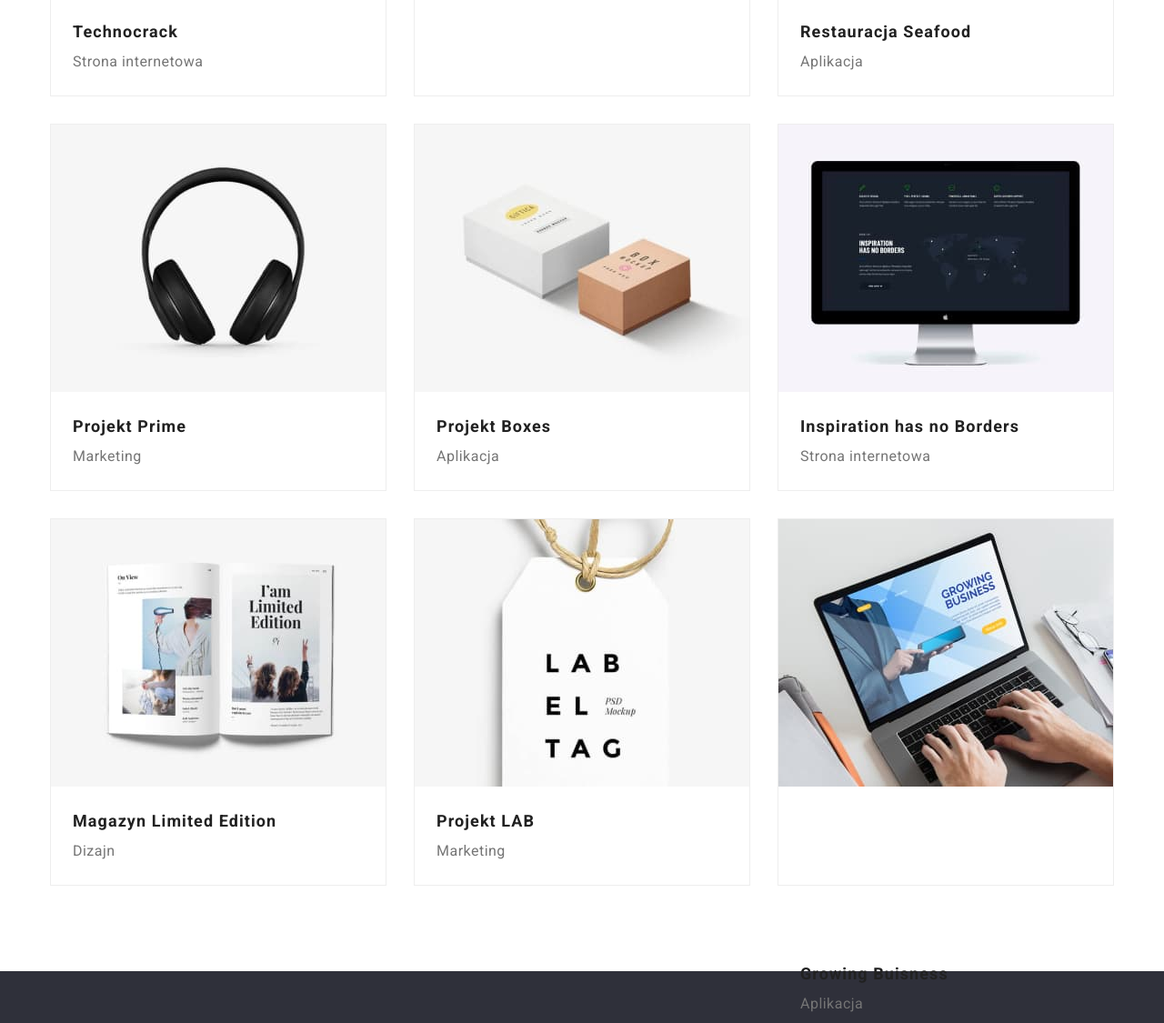
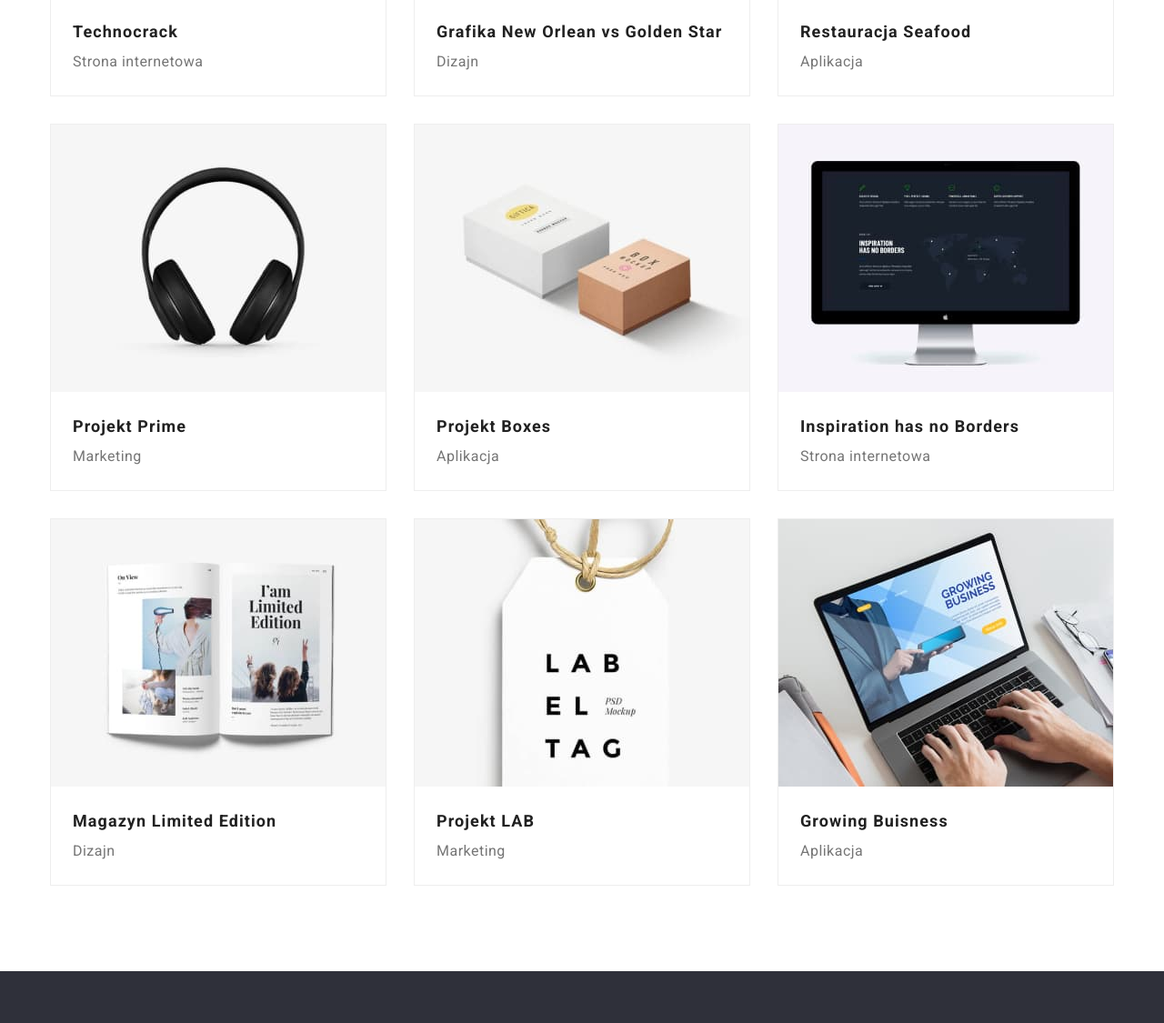
Before and after one commit to MateuszCharysz/goit-markup-hw-07, a plain HTML site: page portfolio.html in a window 1280 px wide. Shown: the part 560-1685 px from the top of the page at 91% size. Drawn offline with nearby package versions, Linux system fonts and the light colour scheme; files whose address does not match are found by name.

Commit message:
working portfolio
dont know what was wrong - copied working elements

```diff
--- a/css/styles.css
+++ b/css/styles.css
@@ -743,7 +743,6 @@ body {
 
 .project:hover .project__overlay {
   transform: translateY(0);
-  transition: transform var(--transition-time-timing);
 }
 
 .project__overlay {
@@ -766,7 +765,6 @@ body {
 }
 
 .project__overlay-mask {
-  display: block;
   position: relative;
   overflow: hidden;
 }
--- a/portfolio.html
+++ b/portfolio.html
@@ -64,8 +64,8 @@ font-family: "Roboto", sans-serif;-->
         <div class="project__overlay-mask"><img src="images/portfolio/prj1.jpg" alt="3-portrety-na-laptopie" width="370"
             height="294" />
           <div class="project__overlay">
-            <p class="project__overlay-text"> Technocrack jest popularną platformą wykorzystywaną do rozpowszechniania koronawirusa. Firmy
-              wykorzystują tę
+            <p class="project__overlay-text"> Technocrack jest popularną platformą wykorzystywaną do rozpowszechniania
+              koronawirusa. Firmy wykorzystują tę
               platformę
               do celów szpiegowskich i ataków na niezabezpieczone serwery konkurencji</p>
           </div>
@@ -76,8 +76,9 @@ font-family: "Roboto", sans-serif;-->
       <li class="project">
         <div class="project__overlay-mask"><img src="images//portfolio/prj2.jpg" alt="dwaj-zawodnicy-grajacy-w-kosza"
             width="370" height="294" />
-          <div class="projec__overlay">
-            <p class="project__overlay-text"> Technocrack jest popularną platformą wykorzystywaną do rozpowszechniania koronawirusa. Firmy
+          <div class="project__overlay">
+            <p class="project__overlay-text"> Technocrack jest popularną platformą wykorzystywaną do rozpowszechniania
+              koronawirusa. Firmy
               wykorzystują tę
               platformę
               do celów szpiegowskich i ataków na niezabezpieczone serwery konkurencji</p>
@@ -90,7 +91,8 @@ font-family: "Roboto", sans-serif;-->
         <div class="project__overlay-mask"><img src="images/portfolio/prj3.jpg" alt="logo-seafood" width="370"
             height="294" />
           <div class="project__overlay">
-            <p class="project__overlay-text"> Technocrack jest popularną platformą wykorzystywaną do rozpowszechniania koronawirusa. Firmy
+            <p class="project__overlay-text"> Technocrack jest popularną platformą wykorzystywaną do rozpowszechniania
+              koronawirusa. Firmy
               wykorzystują tę
               platformę
               do celów szpiegowskich i ataków na niezabezpieczone serwery konkurencji</p>
@@ -103,7 +105,8 @@ font-family: "Roboto", sans-serif;-->
         <div class="project__overlay-mask"><img src="images/portfolio/prj4.jpg" alt="czarne-sluchawki" width="370"
             height="294" />
           <div class="project__overlay">
-            <p class="project__overlay-text"> Technocrack jest popularną platformą wykorzystywaną do rozpowszechniania koronawirusa. Firmy
+            <p class="project__overlay-text"> Technocrack jest popularną platformą wykorzystywaną do rozpowszechniania
+              koronawirusa. Firmy
               wykorzystują tę
               platformę
               do celów szpiegowskich i ataków na niezabezpieczone serwery konkurencji</p>
@@ -113,10 +116,11 @@ font-family: "Roboto", sans-serif;-->
         <p class="project__type">Marketing</p>
       </li>
       <li class="project">
-        <div class="project__overlay-mask"><img src="images/portfolio/prj5.jpg" alt="pudelko-biale-i-brazowe" width="370"
-            height="294" />
+        <div class="project__overlay-mask"><img src="images/portfolio/prj5.jpg" alt="pudelko-biale-i-brazowe"
+            width="370" height="294" />
           <div class="project__overlay">
-            <p class="project__overlay-text"> Technocrack jest popularną platformą wykorzystywaną do rozpowszechniania koronawirusa. Firmy
+            <p class="project__overlay-text"> Technocrack jest popularną platformą wykorzystywaną do rozpowszechniania
+              koronawirusa. Firmy
               wykorzystują tę
               platformę
               do celów szpiegowskich i ataków na niezabezpieczone serwery konkurencji</p>
@@ -129,7 +133,8 @@ font-family: "Roboto", sans-serif;-->
         <div class="project__overlay-mask"><img src="images/portfolio/prj6.jpg" alt="monitor-z-tekstem-na-czarnym-tle"
             width="370" height="294" />
           <div class="project__overlay">
-            <p class="project__overlay-text"> Technocrack jest popularną platformą wykorzystywaną do rozpowszechniania koronawirusa. Firmy
+            <p class="project__overlay-text"> Technocrack jest popularną platformą wykorzystywaną do rozpowszechniania
+              koronawirusa. Firmy
               wykorzystują tę
               platformę
               do celów szpiegowskich i ataków na niezabezpieczone serwery konkurencji</p>
@@ -142,7 +147,8 @@ font-family: "Roboto", sans-serif;-->
         <div class="project__overlay-mask"><img src="images/portfolio/prj7.jpg" alt="otwarty-magazyn" width="370"
             height="294" />
           <div class="project__overlay">
-            <p class="project__overlay-text"> Technocrack jest popularną platformą wykorzystywaną do rozpowszechniania koronawirusa. Firmy
+            <p class="project__overlay-text"> Technocrack jest popularną platformą wykorzystywaną do rozpowszechniania
+              koronawirusa. Firmy
               wykorzystują tę
               platformę
               do celów szpiegowskich i ataków na niezabezpieczone serwery konkurencji</p>
@@ -155,7 +161,8 @@ font-family: "Roboto", sans-serif;-->
         <div class="project__overlay-mask"><img src="images/portfolio/prj8.jpg" alt="etykieta-LABELTAG" width="370"
             height="294" />
           <div class="project__overlay">
-            <p class="project__overlay-text"> Technocrack jest popularną platformą wykorzystywaną do rozpowszechniania koronawirusa. Firmy
+            <p class="project__overlay-text"> Technocrack jest popularną platformą wykorzystywaną do rozpowszechniania
+              koronawirusa. Firmy
               wykorzystują tę
               platformę
               do celów szpiegowskich i ataków na niezabezpieczone serwery konkurencji</p>
@@ -165,10 +172,11 @@ font-family: "Roboto", sans-serif;-->
         <p class="project__type">Marketing</p>
       </li>
       <li class="project">
-        <div class="project__overlay-mask"><img src="images/portfolio/prj9.jpg" alt="laptop-z-rekami" width="370"
-            height="294" />
-          <div class="projec__overlay">
-            <p class="project__overlay-text"> Technocrack jest popularną platformą wykorzystywaną do rozpowszechniania koronawirusa. Firmy
+        <div class="project__overlay-mask"><img class="project__img" src="images/portfolio/prj9.jpg"
+            alt="laptop-z-rekami" width="370" height="294" />
+          <div class="project__overlay">
+            <p class="project__overlay-text"> Technocrack jest popularną platformą wykorzystywaną do rozpowszechniania
+              koronawirusa. Firmy
               wykorzystują tę
               platformę
               do celów szpiegowskich i ataków na niezabezpieczone serwery konkurencji</p>
```
